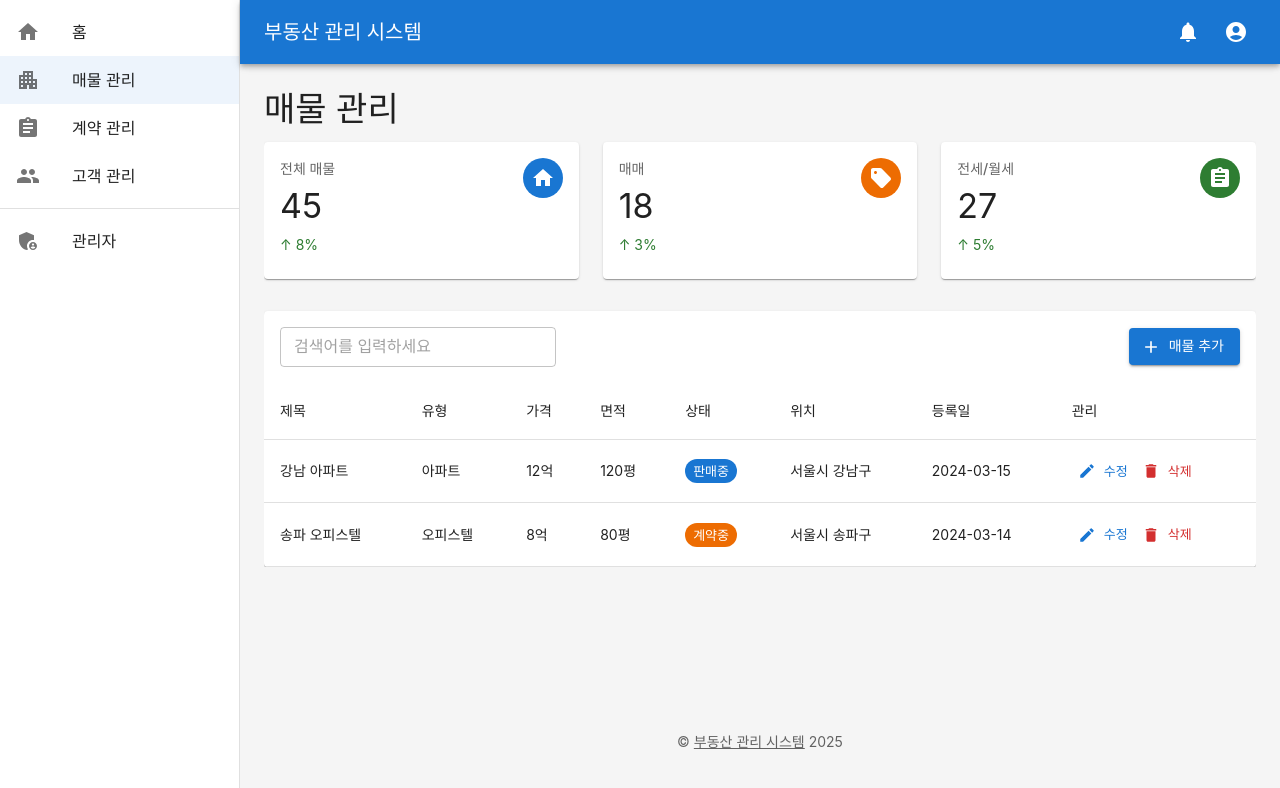
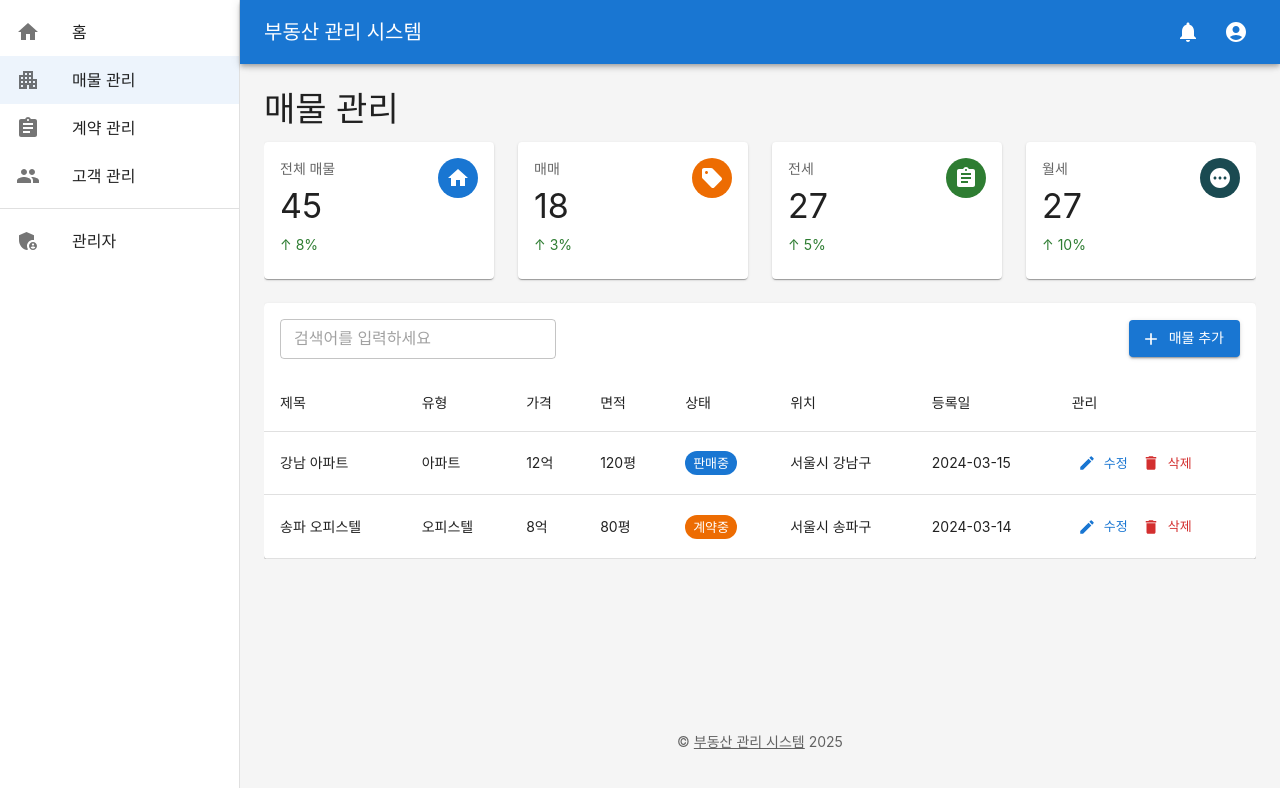
Before and after one commit to dooyongLee/realEstateMgr, a React (Vite) app: page /properties in a window 1280 px wide. Shown: the top 788 px of the page. Built offline with nearby package versions, Linux system fonts and the light colour scheme.

Commit message:
레이아웃 맞추기

```diff
--- a/src/features/customer/CustomerStats.tsx
+++ b/src/features/customer/CustomerStats.tsx
@@ -1,10 +1,11 @@
 import { Grid } from '@mui/material';
-import StatsCard from '@/components/stats/StatsCard';
+import StatsCard from '@/components/common/StatsCard';
+import GridContainer from '@/components/common/GridContainer';
 import {
-  People as PeopleIcon,
-  PersonAdd as PersonAddIcon,
-  PersonOff as PersonOffIcon,
-  Person as PersonIcon,
+  Assignment as AssignmentIcon,
+  CheckCircle as CheckCircleIcon,
+  Pending as PendingIcon,
+  Cancel as CancelIcon,
 } from '@mui/icons-material';
 
 // 임시 목업 데이터
@@ -23,44 +24,44 @@ const mockStats = {
 
 const CustomerStats = () => {
   return (
-    <Grid container spacing={2}>
+    <GridContainer>
       <Grid item xs={12} sm={6} md={3}>
         <StatsCard
           title="전체 고객"
           value={mockStats.total.toString()}
-          icon={PeopleIcon}
+          icon={<AssignmentIcon />}
+          color="#1976d2"
           trend={mockStats.trends.total}
-          description="전체 고객 수"
         />
       </Grid>
       <Grid item xs={12} sm={6} md={3}>
         <StatsCard
           title="활성 고객"
           value={mockStats.active.toString()}
-          icon={PersonIcon}
+          icon={<PendingIcon />}
+          color="#ed6c02"
           trend={mockStats.trends.active}
-          description="활성 고객 수"
         />
       </Grid>
       <Grid item xs={12} sm={6} md={3}>
         <StatsCard
           title="비활성 고객"
           value={mockStats.inactive.toString()}
-          icon={PersonOffIcon}
+          icon={<CheckCircleIcon />}
+          color="#2e7d32"
           trend={mockStats.trends.inactive}
-          description="비활성 고객 수"
         />
       </Grid>
       <Grid item xs={12} sm={6} md={3}>
         <StatsCard
           title="신규 고객"
           value={mockStats.new.toString()}
-          icon={PersonAddIcon}
+          icon={<CancelIcon />}
+          color="#d32f2f"
           trend={mockStats.trends.new}
-          description="신규 고객 수"
         />
       </Grid>
-    </Grid>
+    </GridContainer>
   );
 };
 
--- a/src/features/property/PropertyStats.tsx
+++ b/src/features/property/PropertyStats.tsx
@@ -1,10 +1,11 @@
-import { Grid, Typography, Box } from '@mui/material';
+import { Grid } from '@mui/material';
 import StatsCard from '@/components/common/StatsCard';
 import GridContainer from '@/components/common/GridContainer';
 import {
   Home as HomeIcon,
   Sell as SellIcon,
   Assignment as AssignmentIcon,
+  Pending as PendingIcon,
 } from '@mui/icons-material';
 
 // 임시 목업 데이터
@@ -16,42 +17,50 @@ const mockStats = {
     total: { value: 8, isPositive: true },
     forSale: { value: 3, isPositive: true },
     forRent: { value: 5, isPositive: true },
+    forMonthlyRent: { value: 10, isPositive: true },
   },
 };
 
 const PropertyStats = () => {
   return (
-    <Box sx={{ mb: 4 }}>
       <GridContainer>
-        <Grid item xs={12} sm={6} md={4}>
+        <Grid item xs={12} sm={6} md={3}>
           <StatsCard
             title="전체 매물"
-            value={mockStats?.total?.toString() || '0'}
+            value={mockStats.total.toString() || '0'}
             icon={<HomeIcon />}
             color="#1976d2"
-            trend={mockStats?.trends?.total}
+            trend={mockStats.trends.total}
           />
         </Grid>
-        <Grid item xs={12} sm={6} md={4}>
+        <Grid item xs={12} sm={6} md={3}>
           <StatsCard
             title="매매"
-            value={mockStats?.forSale?.toString() || '0'}
+            value={mockStats.forSale.toString() || '0'}
             icon={<SellIcon />}
             color="#ed6c02"
-            trend={mockStats?.trends?.forSale}
+            trend={mockStats.trends.forSale}
           />
         </Grid>
-        <Grid item xs={12} sm={6} md={4}>
+        <Grid item xs={12} sm={6} md={3}>
           <StatsCard
-            title="전세/월세"
-            value={mockStats?.forRent?.toString() || '0'}
+            title="전세"
+            value={mockStats.forRent.toString() || '0'}
             icon={<AssignmentIcon />}
             color="#2e7d32"
-            trend={mockStats?.trends?.forRent}
+            trend={mockStats.trends.forRent}
+          />
+        </Grid>
+        <Grid item xs={12} sm={6} md={3}>
+          <StatsCard
+            title="월세"
+            value={mockStats.forRent.toString() || '0'}
+            icon={<PendingIcon />}
+            color="#1a4a51"
+            trend={mockStats.trends.forMonthlyRent}
           />
         </Grid>
       </GridContainer>
-    </Box>
   );
 };
 
```
Also changed, not shown: src/features/admin/components/AdminForm.tsx (added), src/features/contract/ContractForm.tsx (added), src/features/customer/CustomerForm.tsx (added), src/features/notice/NoticeDetail.tsx (added), src/features/notice/NoticeForm.tsx (added).
